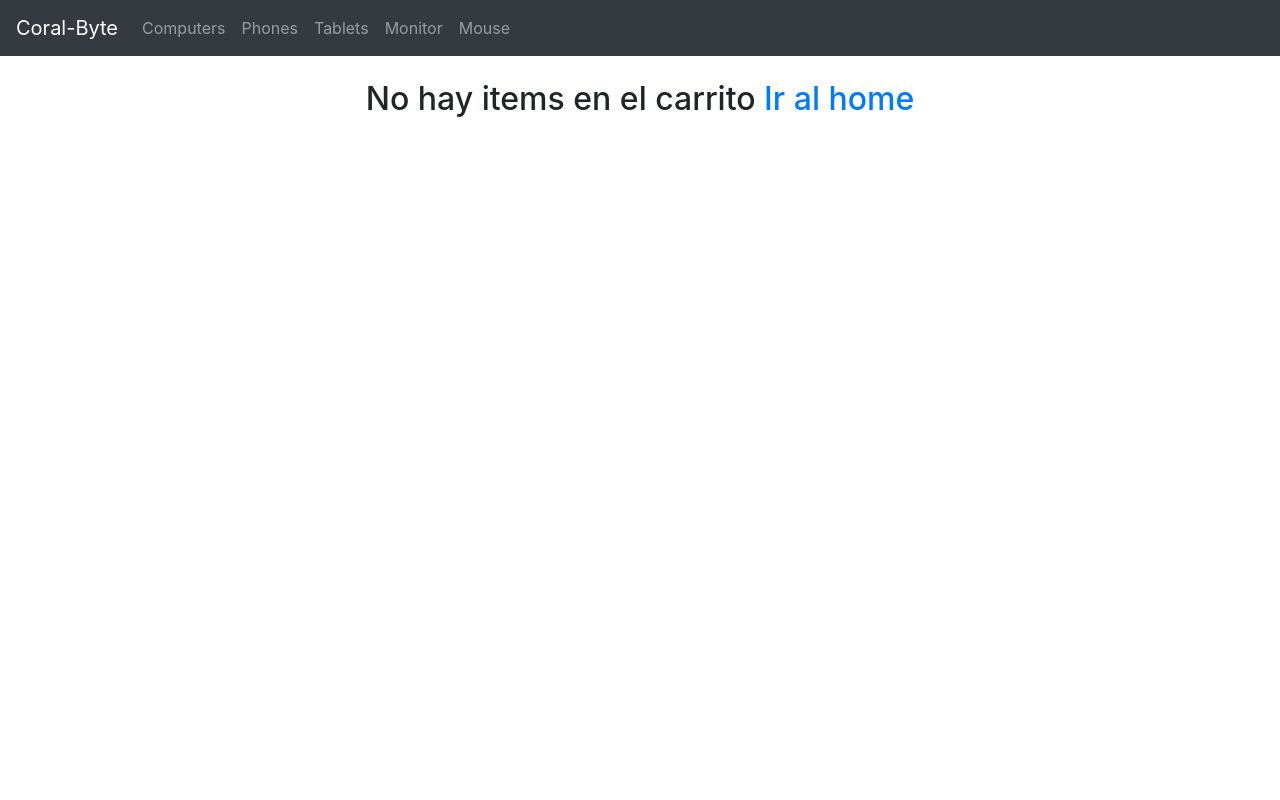
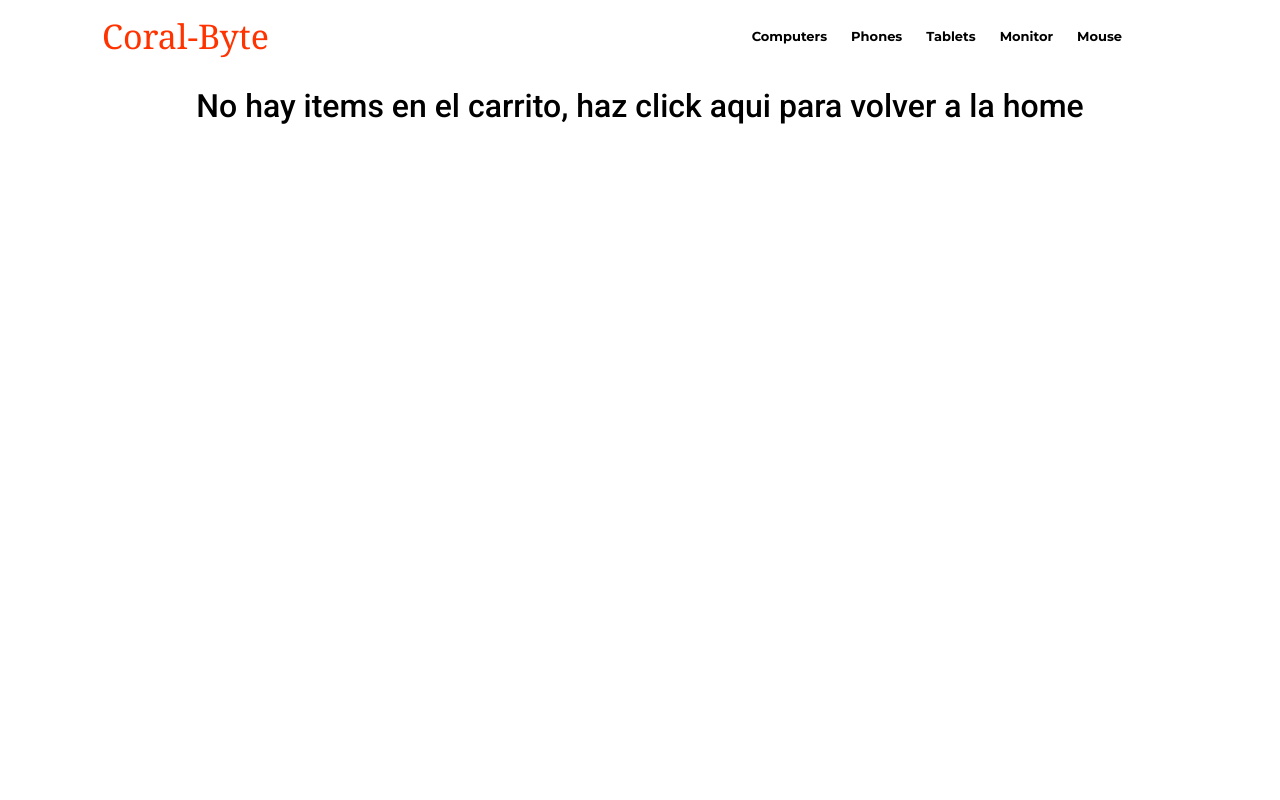
Before and after one commit to lucasfmujica/React, a React (Create React App) app in the folder shop-lucas-mujica/: page /cart in a window 1280 px wide. Shown: the top 800 px of the page. Built offline with nearby package versions, Linux system fonts and the light colour scheme.

Commit message:
Complete style redesign of the website

```diff
--- a/shop-lucas-mujica/src/components/Cart/Cart.css
+++ b/shop-lucas-mujica/src/components/Cart/Cart.css
@@ -1,26 +1,42 @@
 .cartContainer {
   min-height: 100vh;
-  padding-top: 80px;
+  padding-top: 20px;
 }
 
 .total{
   margin: 3px;
   font-family: 'Roboto', sans-serif;
-  color: #fff;
+  color: #000;
   margin-top: 100px;
   padding: 3px;
   display: inline-block;
 }
 
 .title {
-  color: #fff;
+  color: #000;
   font-family: 'Roboto', sans-serif;
   margin-top: 50px;
 }
 .quantity {
-  color: #fff;
+  color: #000;
   font-family: 'Roboto', sans-serif;
   padding: 3px;
   display: inline-block;
   margin-top: 20px;
 }
+.emptyCart{
+  color: #000;
+  font-family: 'Roboto', sans-serif;
+  padding: 3px;
+}
+.cartLink{
+  color: #000;
+  font-family: 'Roboto', sans-serif;
+  text-transform: none;
+  text-decoration: none;
+}
+.cartLink:hover{
+  color: #000;
+  text-transform: none;
+  text-decoration: none;
+}
--- a/shop-lucas-mujica/src/components/Cart/Cart.js
+++ b/shop-lucas-mujica/src/components/Cart/Cart.js
@@ -18,8 +18,11 @@ export const Cart = () => {
   return (
     <div className='cartContainer'>
       {!cart.length ? (
-        <h2>
-          No hay items en el carrito <Link to='/'>Ir al home</Link>
+        <h2 className='emptyCart'>
+          No hay items en el carrito,{' '}
+          <Link to='/' className='cartLink'>
+            haz click aqui para volver a la home
+          </Link>
         </h2>
       ) : (
         <>
@@ -40,7 +43,8 @@ export const Cart = () => {
           ))}
           <div className='total'>
             <p>
-              Total: {totalItems} y ${totalPrecio}
+              La cantidad que llevás es: {totalItems} productos y el precio
+              total de tu compra es: ${totalPrecio}
             </p>
             <Button onClick={clear} variant='contained' color='primary'>
               Eliminar todos los items
--- a/shop-lucas-mujica/src/components/Navbar/index.jsx
+++ b/shop-lucas-mujica/src/components/Navbar/index.jsx
@@ -2,45 +2,72 @@ import React from 'react'
 import {NavLink} from 'react-router-dom'
 import CartWidget from '../CartWidget'
 import {useCategories} from '../../hooks/useCategories'
+import './navbar.css'
 
 const Navbar = () => {
   const {categories} = useCategories()
   return (
-    <nav className='navbar navbar-expand-lg navbar-dark bg-dark fixed-top'>
-      <NavLink to='/' activeClassName='active' className='navbar-brand'>
-        Coral-Byte
+    <div className='c-container cc-10-cols'>
+      <div className='c-nav-wrapper mt-2'>
+        <NavLink to='/' activeClassName='active' className='c-nav-brand'>
+          <div className='c-coralbyte-brand'>Coral-Byte</div>
         </NavLink>
-
-      <div className='collapse navbar-collapse' id='navbarNavAltMarkup'>
-        <div className='navbar-nav'>
+        <nav className='c-nav-menu'>
+          <div className='c-nav-links'>
             {categories.map((c) => (
               <NavLink
                 key={c}
                 to={`/Category/${c}`}
                 activeClassName='active'
-              className='nav-item nav-link'
+                className='c-nav-link'
               >
                 {c}
               </NavLink>
             ))}
           </div>
-      </div>
+          <div className='c-nav-buttons'>
             <NavLink to='/cart' className='nav-item nav-link'>
               <CartWidget />
             </NavLink>
+          </div>
+        </nav>
+      </div>
+    </div>
+    // <nav className='navbar navbar-expand-lg navbar-dark bg-dark fixed-top'>
+    //   <NavLink to='/' activeClassName='active' className='navbar-brand'>
+    //     Coral-Byte
+    //   </NavLink>
 
-      <button
-        className='navbar-toggler'
-        type='button'
-        data-toggle='collapse'
-        data-target='#navbarNavAltMarkup'
-        aria-controls='navbarNavAltMarkup'
-        aria-expanded='false'
-        aria-label='Toggle navigation'
-      >
-        <span className='navbar-toggler-icon' />
-      </button>
-    </nav>
+    //   <div className='collapse navbar-collapse' id='navbarNavAltMarkup'>
+    //     <div className='navbar-nav'>
+    //       {categories.map((c) => (
+    //         <NavLink
+    //           key={c}
+    //           to={`/Category/${c}`}
+    //           activeClassName='active'
+    //           className='nav-item nav-link'
+    //         >
+    //           {c}
+    //         </NavLink>
+    //       ))}
+    //     </div>
+    //   </div>
+    //   <NavLink to='/cart' className='nav-item nav-link'>
+    //     <CartWidget />
+    //   </NavLink>
+
+    //   <button
+    //     className='navbar-toggler'
+    //     type='button'
+    //     data-toggle='collapse'
+    //     data-target='#navbarNavAltMarkup'
+    //     aria-controls='navbarNavAltMarkup'
+    //     aria-expanded='false'
+    //     aria-label='Toggle navigation'
+    //   >
+    //     <span className='navbar-toggler-icon' />
+    //   </button>
+    // </nav>
   )
 }
 
--- /dev/null
+++ b/shop-lucas-mujica/src/components/Navbar/navbar.css
@@ -0,0 +1,89 @@
+.c-container {
+  position: relative;
+  max-width:1348px;
+margin-right: auto;
+margin-left: auto;
+padding-right:24px;
+padding-left:24px;
+opacity: 1;
+font-family: 'Montserrat', sans-serif;
+color: #f30;
+font-size: 12px;
+}
+
+.c-container.cc-10-cols {
+  max-width:1124px
+}
+.c-nav-wrapper {
+  display:-webkit-box;
+  display:-webkit-flex;
+  display: -ms-flexbox;
+  display: flex;
+  -webkit-box-pack: justify;
+  -webkit-justify-content: space-between;
+  -ms-flex-pack: justify;
+  justify-content: space-between;
+  -webkit-box-align: center;
+  -webkit-align-items: center;
+  -ms-flex-align: center;
+  align-items: center;
+}
+
+.c-nav-brand {
+  position: relative;
+  display: block;
+  text-decoration: none;
+}
+
+.c-coralbyte-brand{
+  font-family: Georgia, "Times New Roman", serif;
+  color: #f30;
+  font-size:34px;
+  line-height: 56px;
+}
+
+.c-nav-menu {
+  display:-webkit-box;
+  display:-webkit-flex;
+  display: -ms-flexbox;
+  display: flex;
+  -webkit-box-align: center;
+  -webkit-align-items: center;
+  -ms-flex-align: center;
+  align-items: center;
+}
+
+.c-nav-buttons{
+  display:-webkit-box;
+  display:-webkit-flex;
+  display: -ms-flexbox;
+  display: flex;
+  margin-left: 12px;
+  -webkit-box-pack: justify;
+  -webkit-justify-content: space-between;
+  -ms-flex-pack: justify;
+  justify-content: space-between;
+}
+
+.c-nav-link {
+  padding:  28px 12px;
+  font-family: 'Montserrat', sans-serif;
+  color: #000;
+  font-size: 13px;
+  line-height: 24px;
+  font-weight: 700;
+  text-align: left;
+  text-decoration: none;
+  text-transform: none;
+  white-space: normal;
+}
+.c-nav-brand:hover {
+  text-decoration: none;
+  text-transform: none;
+  color: #000;
+}
+.c-nav-link:hover {
+  text-decoration: none;
+  text-transform: none;
+  color: #000;
+}
```
Lines whose indentation alone changed are shown as unchanged.
